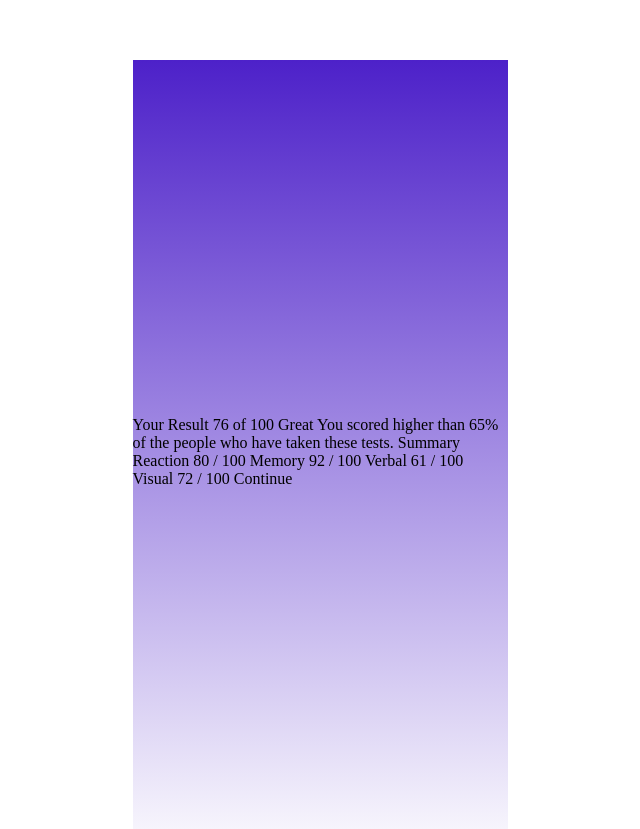
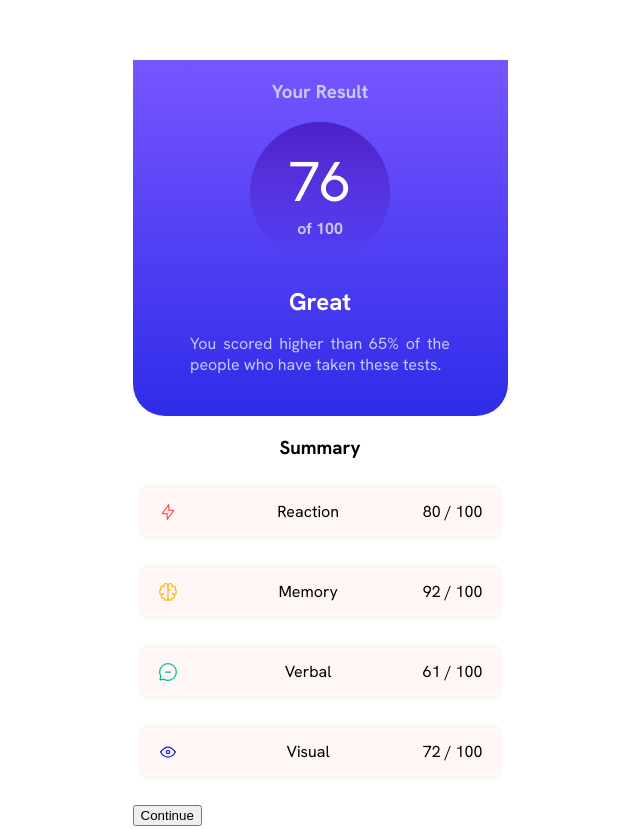
Before and after one commit to richardkenyon-elitehacker/results-summary-component, a plain HTML site: page index.html in a window 1280 px wide. Shown: the part 140-969 px from the top of the page, without its empty margins (320-960 px from the left). Drawn offline with Linux system fonts and the light colour scheme.

Commit message:
hurrrr durrrrrr

```diff
--- a/index.html
+++ b/index.html
@@ -8,37 +8,55 @@
 
   <title>Frontend Mentor | Results summary component</title>
 
+  <link rel="preconnect" href="https://fonts.googleapis.com">
+  <link rel="preconnect" href="https://fonts.gstatic.com" crossorigin>
+  <link href="https://fonts.googleapis.com/css2?family=Hanken+Grotesk:ital,wght@0,100..900;1,100..900&display=swap" rel="stylesheet">
   <link rel="stylesheet" href="style.css">
 </head>
 <body>
 
   <div class="container">
     <div class="results">
-
+      <div class="content">
+        <h3>Your Result</h3>
+        <div class="score">
+          <span class="points">76</span>
+          <span class="out-of">of 100</span>
+        </div>
+        <h2>Great</h2>
+        <p>
+          You scored higher than 65% of the people who have taken these tests.
+        </p>
+      </div>
     </div>
-  Your Result
-  76
-  of 100
-
-  Great
-  You scored higher than 65% of the people who have taken these tests.
-
-  Summary
-
-  Reaction
-  80 / 100
-
-  Memory
-  92 / 100
-
-  Verbal
-  61 / 100
-
-  Visual
-  72 / 100
-
-  Continue
+    <div class="summary">
+      <div class="content">
+        <h3>Summary</h3>
+        <div class="bubble reaction">
+          <img src="assets/images/icon-reaction.svg">
+          <p>Reaction</p>
+          <p class="score">80 / 100</p>
+        </div>
+        <div class="bubble memory">
+          <img src="assets/images/icon-memory.svg">
+          <p>Memory</p>
+          <p class="score">92 / 100</p>
+        </div>
+        <div class="bubble verbal">
+          <img src="assets/images/icon-verbal.svg">
+          <p>Verbal</p>
+          <p class="score">61 / 100</p>
+        </div>
+        <div class="bubble visual">
+          <img src="assets/images/icon-visual.svg">
+          <p>Visual</p>
+          <p class="score">72 / 100</p>
+        </div>
+      </div>
+      <button>
+        Continue
+      </button>
+    </div>
   </div>
-
 </body>
 </html>
--- a/style.css
+++ b/style.css
@@ -11,15 +11,91 @@
     --green-500: #00bb8f;
     --green-50: #f2fcf9;
     --gradient-1: linear-gradient(#4d21c9, #2521c900);
+    --gradient-2: linear-gradient(#7755ff, #2f2ce9);
+}
+
+body {
+  font-family: "Hanken Grotesk", sans-serif;
+  font-optical-sizing: auto;
+  font-weight: 400;
+  font-style: normal;
 }
 
 .container {
     width: 375px;
     height: 809px;
     margin: 200px auto;
-    background: var(--gradient-1);
 }
 
 .results {
     height: 356px;
+    background: var(--gradient-2);
+    border-bottom-left-radius: 32px;
+    border-bottom-right-radius: 32px;
+    color: var(--navy-200);
+    width: 100%;
 }
+
+.results .content {
+    display: flex;
+    flex-direction: column;
+    align-items: center;
+    max-width: 260px;
+    height: 100%;
+    margin: 0 auto;
+    text-align: justify;
+}
+
+.results .content .score {
+    width: 140px;
+    height: 140px;
+    background: var(--gradient-1);
+    border-radius: 50%;
+    display: flex;
+    flex-direction: column;
+    justify-content: center;
+    align-items: center;
+}
+
+.results .content h2 {
+    margin: 0;
+    padding: 0;
+    margin-top: 24px;
+    color: white;
+}
+
+.score span {
+    display: block;
+}
+
+.score .points {
+    color: white;
+    font-size: 56px;
+}
+
+.score .out-of {
+    font-size: 16px;
+    font-weight: bold;
+    color: var(--navy-200);
+}
+
+.summary .content {
+    margin: 0 auto;
+    text-align: center;
+    width: 365px;
+}
+
+.summary .content .bubble {
+    display: flex;
+    height: 56px;
+    align-items: center;
+    background-color: var(--red-50);
+    margin: 24px 0;
+    border-radius: 12px;
+    padding: 0 20px;
+    justify-content: space-between;
+}
+
+.summary .content .bubble img {
+    margin-right: 16px;
+}
```
